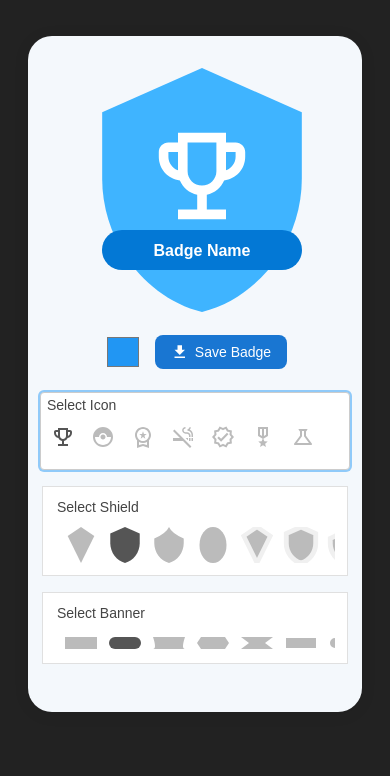
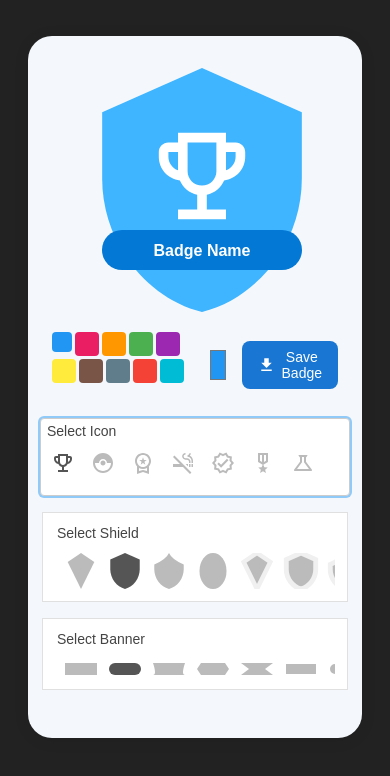
Before and after one commit to cuacurie/badgeFactory, a plain HTML site: page index.html in a window 390 px wide. Both pictures are taken after a click on the element 69 px from the left and 443 px from the top of the page. Drawn offline with Linux system fonts and the light colour scheme.

Commit message:
Improve mobile support and color picker

```diff
--- a/index.html
+++ b/index.html
@@ -2,6 +2,7 @@
 <html lang="en">
 <head>
     <meta charset="UTF-8">
+    <meta name="viewport" content="width=device-width, initial-scale=1">
     <title>Badge Maker</title>
     <link href="https://fonts.googleapis.com/icon?family=Material+Icons" rel="stylesheet">
     <link rel="stylesheet" href="style.css">
@@ -24,6 +25,7 @@
                     </g>
                 </svg>
                 <div class="badge-controls">
+                    <div id="colorPicker" class="color-picker" aria-label="Preset colors"></div>
                     <input type="color" id="customColor" value="#2196f3" style="width:40px;height:40px;border:none;background:none;cursor:pointer;border-radius:8px;overflow:hidden;"
                            aria-label="Select badge color" role="button" title="Select badge color">
                     <button type="button" onclick="downloadPNG()" class="save-badge-btn" aria-label="Save your badge">
--- a/script.js
+++ b/script.js
@@ -1,4 +1,4 @@
-    const colors = ['#2196f3'];
+    const colors = ['#2196f3', '#e91e63', '#ff9800', '#4caf50', '#9c27b0', '#ffeb3b', '#795548', '#607d8b', '#f44336', '#00bcd4'];
     let baseColor = colors[0];
     let activeCarousel = null; // Track the active carousel
     let currentSelection = null; // Last clicked carousel item element
@@ -33,6 +33,29 @@ async function loadIconChunk(file) {
         let g = Math.min(255, Math.max(0, ((num >> 8) & 0x00FF) + amt));
         let b = Math.min(255, Math.max(0, (num & 0x0000FF) + amt));
         return '#' + (r << 16 | g << 8 | b).toString(16).padStart(6, '0');
+    }
+
+    function renderColorPicker() {
+        const container = document.getElementById('colorPicker');
+        if (!container) return;
+        container.innerHTML = '';
+        colors.forEach(color => {
+            const chip = document.createElement('div');
+            chip.className = 'color-chip';
+            chip.style.backgroundColor = color;
+            if (color.toLowerCase() === baseColor.toLowerCase()) {
+                chip.classList.add('selected');
+            }
+            chip.addEventListener('click', () => {
+                baseColor = color;
+                const input = document.getElementById('customColor');
+                if (input) input.value = color;
+                generateBadge();
+                container.querySelectorAll('.color-chip').forEach(c => c.classList.remove('selected'));
+                chip.classList.add('selected');
+            });
+            container.appendChild(chip);
+        });
     }
 
     // Store badge text in a variable now that the input is removed
@@ -250,9 +273,11 @@ async function loadIconChunk(file) {
     // Remove setColor and hex input logic, just use color input
 document.addEventListener('DOMContentLoaded', async function() {
         window.currentIcon = window.currentIcon || Object.keys(iconPaths)[0];
+        renderColorPicker();
         document.getElementById('customColor').addEventListener('input', function() {
             baseColor = this.value;
             generateBadge();
+            renderColorPicker();
             // Announce color change
             const colorName = this.value;
             const announcement = document.createElement('div');
@@ -362,6 +387,7 @@ document.addEventListener('DOMContentLoaded', async function() {
 
         window.addEventListener('blur', () => setActiveCarousel(null));
     generateBadge();
+    renderColorPicker();
     });
 
 
```
